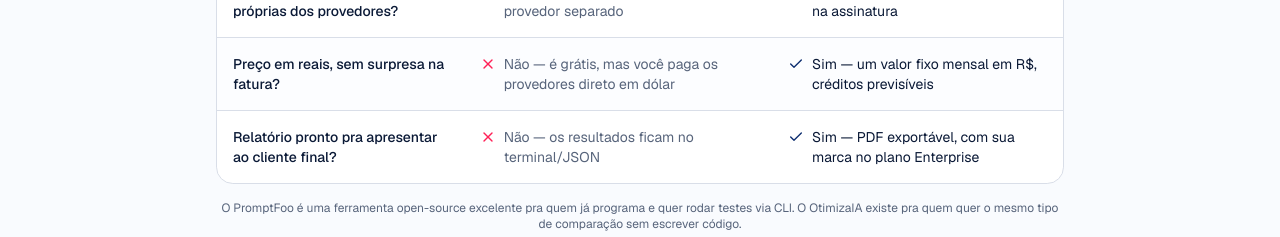
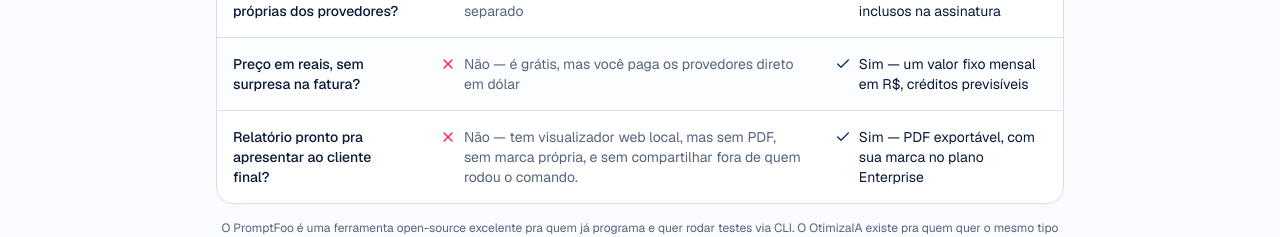
Before and after one commit to filetopaixao/OptiPrompt, a Next.js app: page / in a window 1280 px wide. Shown: the part 1500-1737 px from the top of the page. Built offline with nearby package versions, Linux system fonts and the light colour scheme; no server answers; the database is empty.

Commit message:
fix: ajuste texto

```diff
--- a/src/components/landing/landing-comparison.tsx
+++ b/src/components/landing/landing-comparison.tsx
@@ -31,7 +31,7 @@
   },
   {
     question: "Relatório pronto pra apresentar ao cliente final?",
-    promptfoo: "Não — os resultados ficam no terminal/JSON",
+    promptfoo: "Não — tem visualizador web local, mas sem PDF, sem marca própria, e sem compartilhar fora de quem rodou o comando.",
     otimizaia: "Sim — PDF exportável, com sua marca no plano Enterprise",
   },
 ];
```
